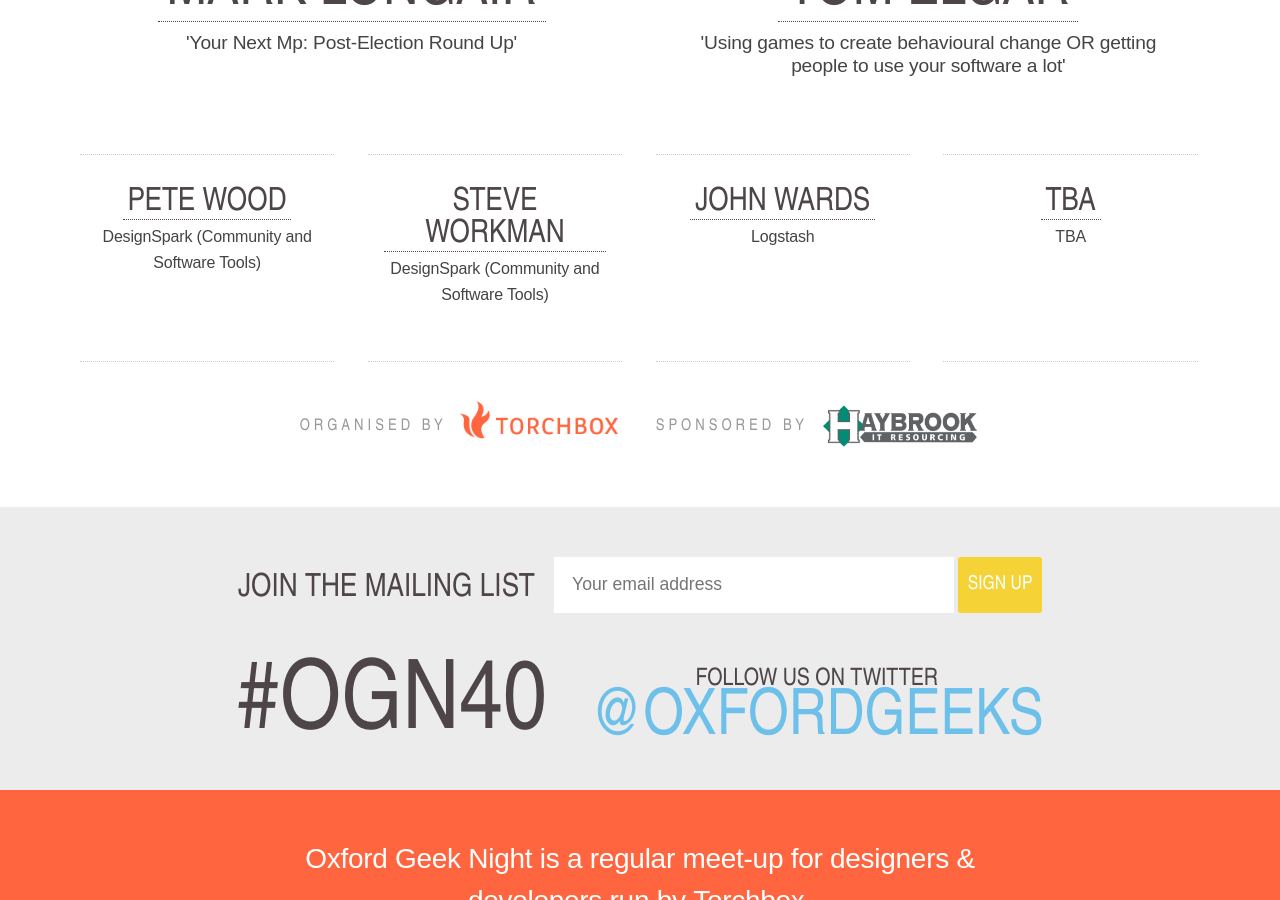
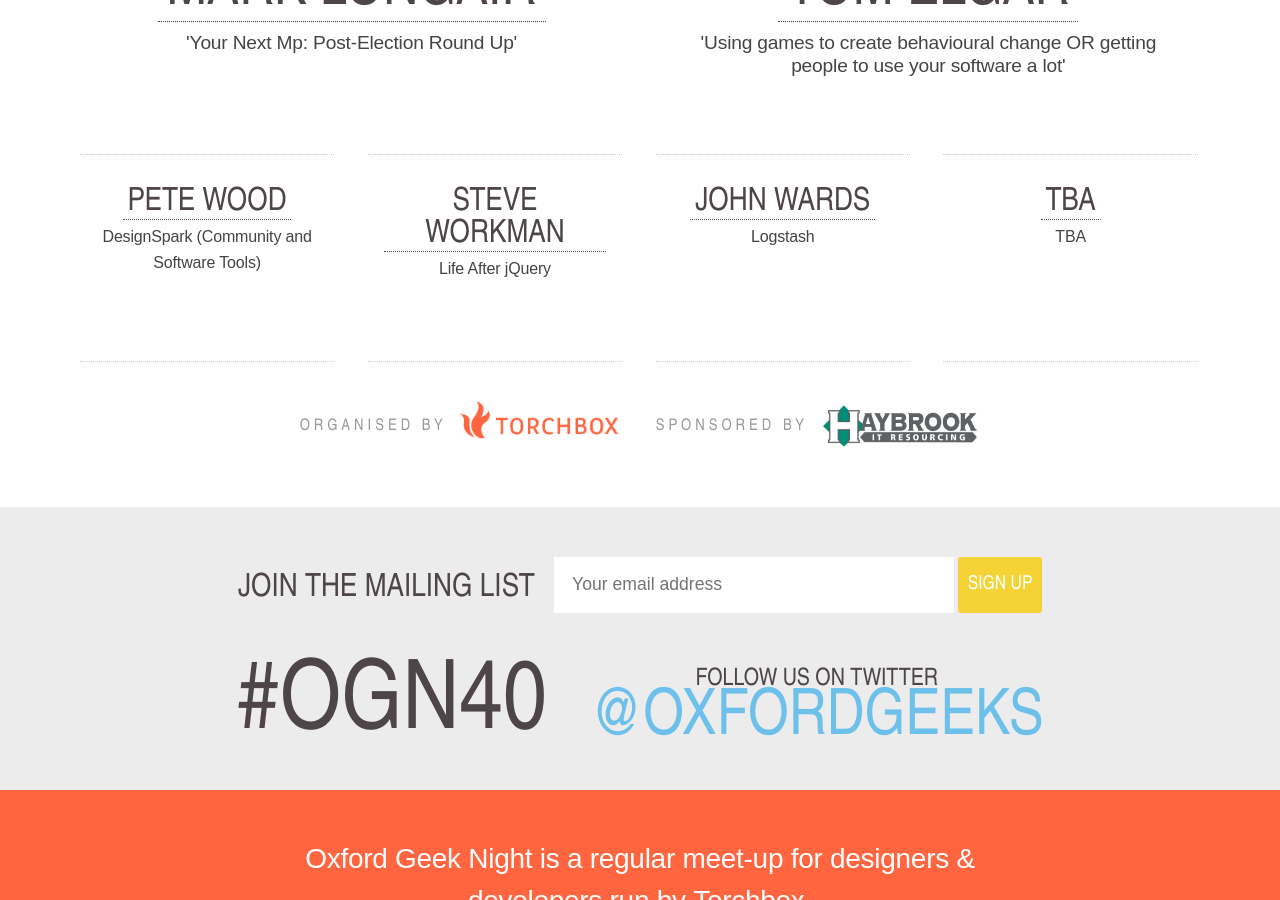
Before and after one commit to torchbox/ogn, a Jekyll site: the page built from _posts/2015-05-13-ogn40.markdown, in a window 1280 px wide and 900 px high, scrolled down 694 px. Built offline with Jekyll 4.4.1, drawn with Linux system fonts in a browser that asks for light colours; nearby versions of some CDN libraries; Markdown is read by kramdown in place of the engine named in the settings.

Commit message:
Updated Steve's talk

```diff
--- a/_posts/2015-05-13-ogn40.markdown
+++ b/_posts/2015-05-13-ogn40.markdown
@@ -53,7 +53,7 @@
     </li>
     <li itemprop="performer" itemscope="itemscope" itemtype="http://schema.org/Person">
         <a href="http://www.steveworkman.com" itemprop="url"><h2 itemprop="name">Steve Workman</h2></a>
-        <p>DesignSpark (Community and Software Tools)</p>
+        <p>Life After jQuery</p>
     </li>
     <li itemprop="performer" itemscope="itemscope" itemtype="http://schema.org/Person">
         <a href="http://tripadvisor.co.uk" itemprop="url"><h2 itemprop="name">John Wards</h2></a>
```
